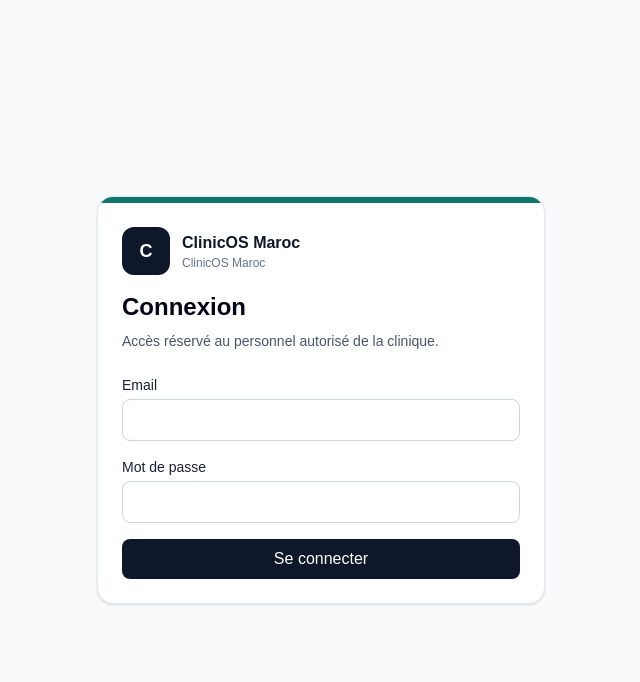
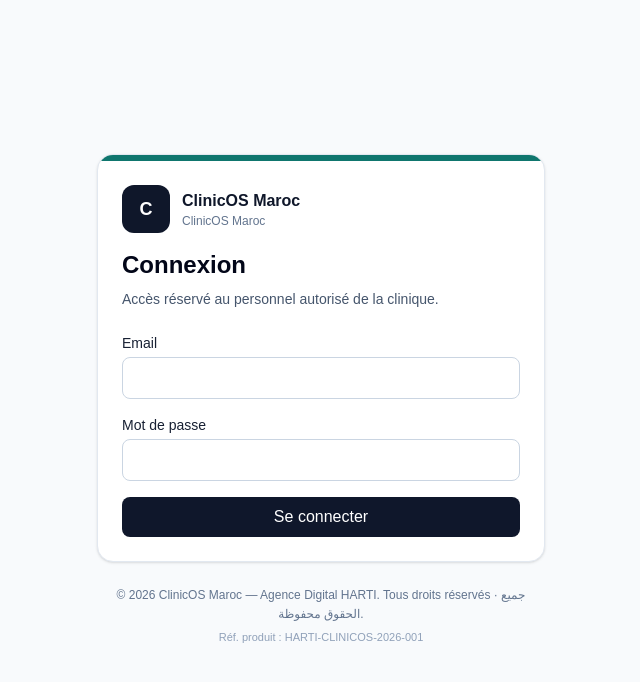
Before and after one commit to younesharti002-crypto/ClinicOSMAROC, a Next.js app: page /login in a window 1280 px wide. Shown: the top 682 px of the page, without its empty margins (319-959 px from the left). Built offline with nearby package versions, Linux system fonts and the light colour scheme; no server answers; the database is empty.

Commit message:
Show HARTI ownership footer on login

```diff
--- a/src/app/login/page.tsx
+++ b/src/app/login/page.tsx
@@ -9,7 +9,7 @@
   const accentColor = branding?.brandAccentColor ?? "#0F766E";
 
   return (
-    <main className="flex min-h-screen items-center justify-center bg-slate-50 p-6">
+    <main className="flex min-h-screen flex-col items-center justify-center bg-slate-50 p-6">
       <section className="w-full max-w-md overflow-hidden rounded-2xl border border-slate-200 bg-white shadow-sm">
         <div className="h-1.5" style={{ backgroundColor: accentColor }} />
         <div className="p-6">
@@ -46,6 +46,13 @@
           <LoginForm />
         </div>
       </section>
+
+      <footer className="mt-6 max-w-md text-center text-xs leading-relaxed text-slate-500">
+        <p>© 2026 ClinicOS Maroc — Agence Digital HARTI. Tous droits réservés · جميع الحقوق محفوظة.</p>
+        <p className="mt-1 text-[11px] text-slate-400" title="Référence interne du produit">
+          Réf. produit : HARTI-CLINICOS-2026-001
+        </p>
+      </footer>
     </main>
   );
 }
```
